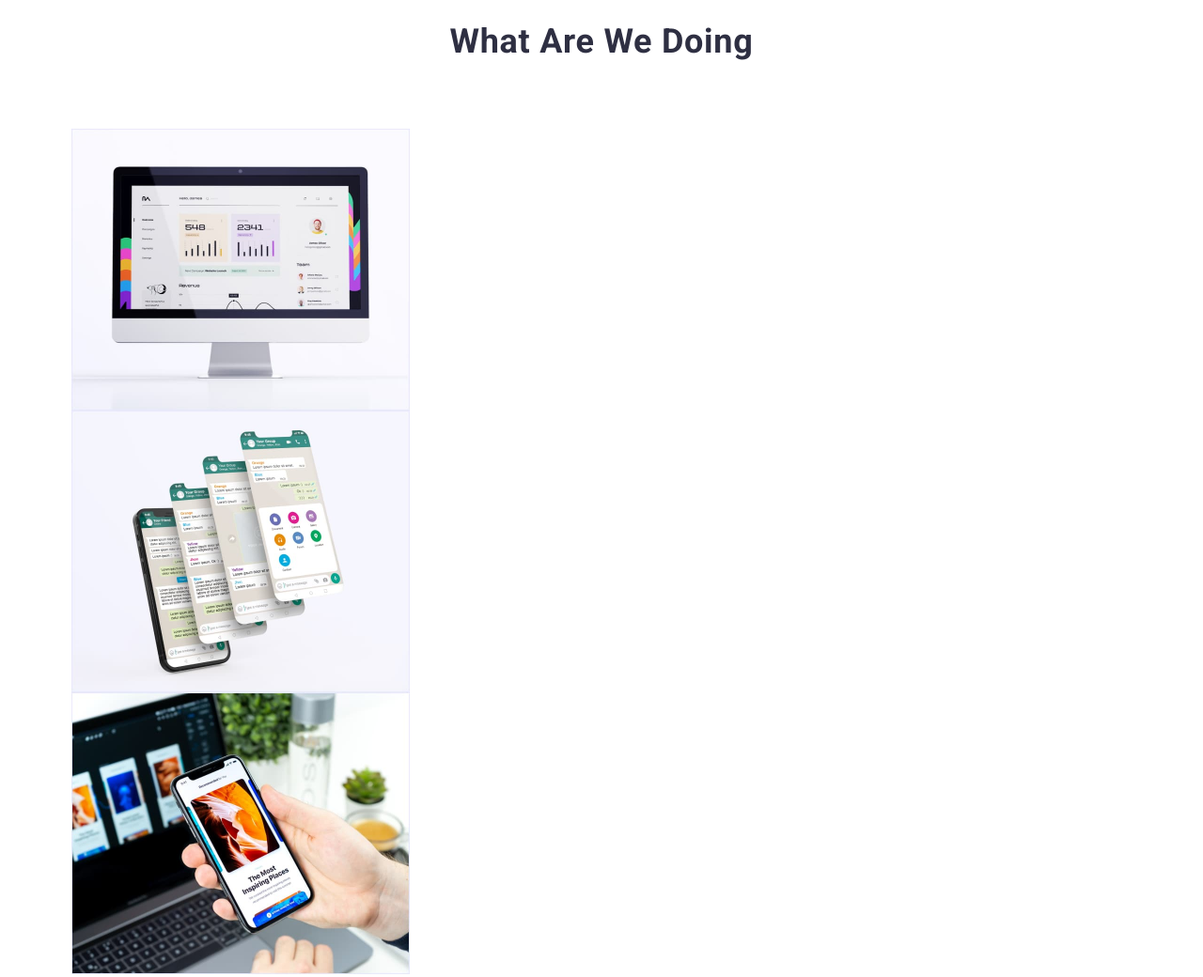
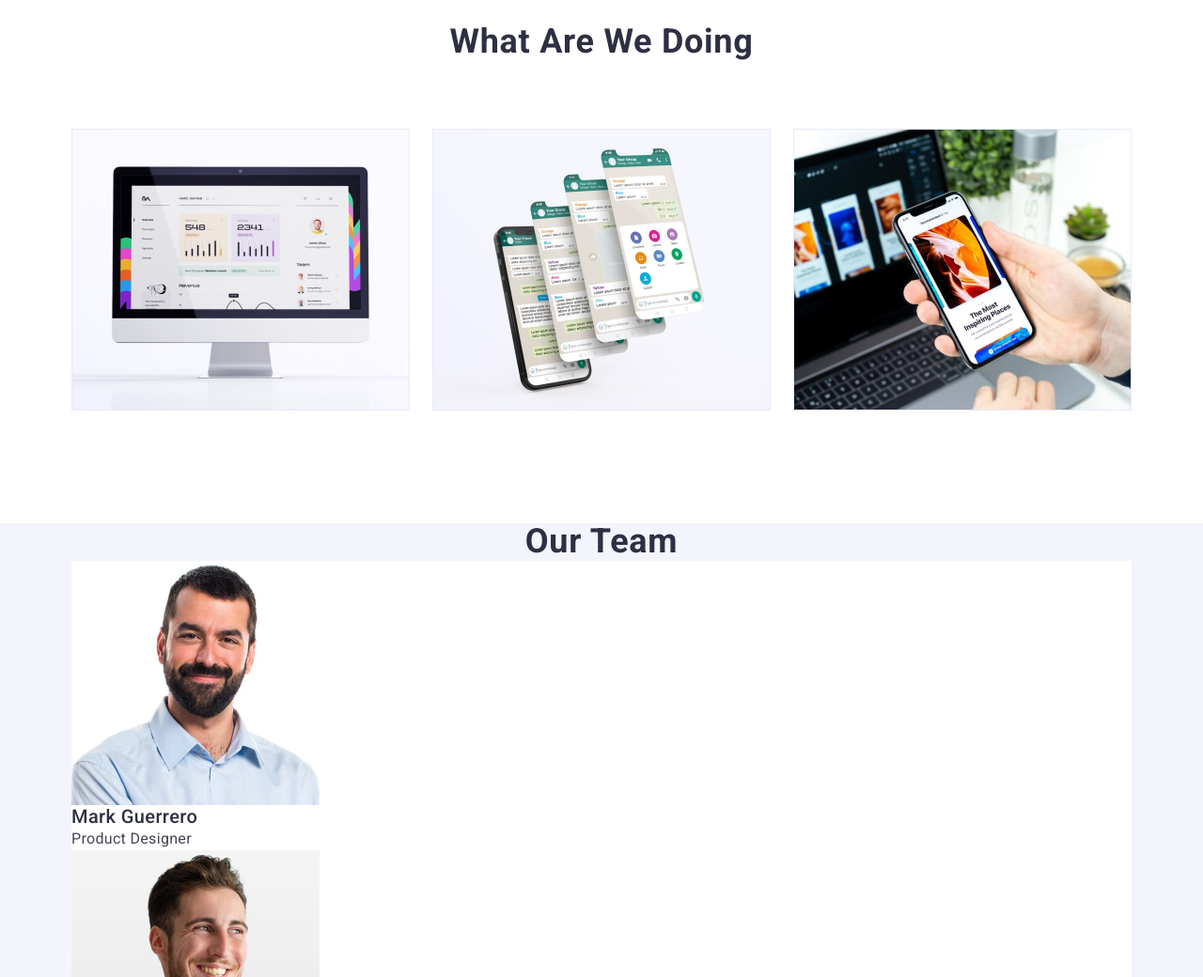
Before and after one commit to ViacheslavBFG/goit-markup-hw-03, a plain HTML site: page index.html in a window 1280 px wide. Shown: the part 920-1960 px from the top of the page at 94% size. Drawn offline with nearby package versions, Linux system fonts and the light colour scheme.

Commit message:
Update style.css

```diff
--- a/css/style.css
+++ b/css/style.css
@@ -327,27 +327,39 @@ ol {
     gap: 40px;
 }
 
-.skill{
-    padding: 120px 0 ;
+.skill {
+    padding: 120px 0;
 
 }
 
 
-.skill-list{
-display: flex;
-gap:24px;
+.skill-list {
+    display: flex;
+    gap: 24px;
 }
 
 
-.skill-item{
+.skill-item {
 
     width: calc((100% - 72px) / 4);
 
 }
 
 
-.activities{
+.activities {
 
     padding-bottom: 120px;
 
 }
+
+.activities-list {
+
+    display: flex;
+    gap: 24px;
+
+}
+
+.activities-item {
+
+    width: calc((100% - 48px) / 3);
+}
```
